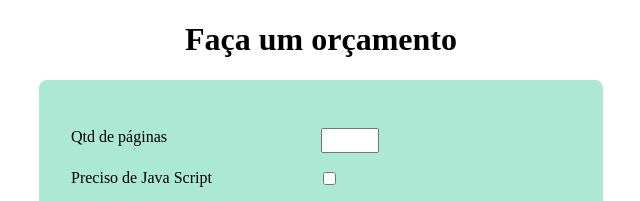
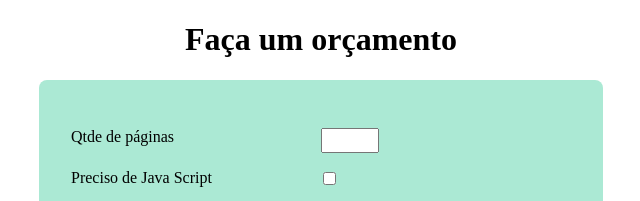
Before and after one commit to RodrigoFigueiredo346/Pagina_orcamento, a plain HTML site: page index.html in a window 1280 px wide. Shown: the top 201 px of the page, 319-959 px from the left. Drawn offline with Linux system fonts and the light colour scheme.

Commit message:
Update index.html

```diff
--- a/index.html
+++ b/index.html
@@ -14,7 +14,7 @@
 
             <form action="">
                <div class="final">
-                    <label for="">Qtd de páginas</label>
+                    <label for="">Qtde de páginas</label>
                     <input type="number" min="1" id="qtdpg">
 
                     <label for="">Preciso de Java Script</label>
```
